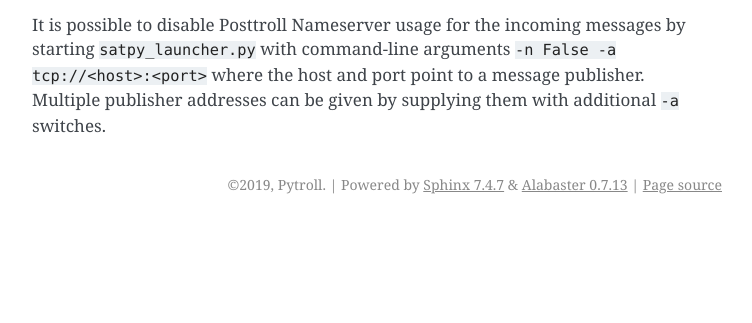
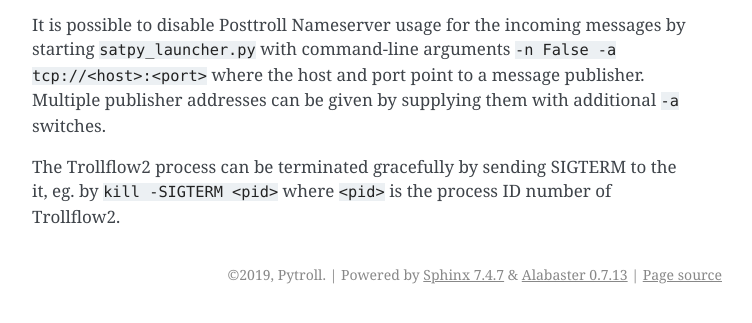
Before and after one commit to pytroll/trollflow2, a Sphinx documentation site: the page built from doc/source/launcher.rst, in a window 1280 px wide, cut to the strip 200-523 px from the top of the page. Shown: the whole strip, without its empty margins (388-1140 px from the left). Built offline with Sphinx 7.4.7, drawn with Linux system fonts in a browser that asks for light colours.

Commit message:
Add a mention about SIGTERM in documentation.

```diff
--- a/doc/source/launcher.rst
+++ b/doc/source/launcher.rst
@@ -11,3 +11,7 @@ messages by starting ``satpy_launcher.py`` with command-line arguments
 ``-n False -a tcp://<host>:<port>`` where the host and port point to a
 message publisher. Multiple publisher addresses can be given by supplying
 them with additional ``-a`` switches.
+
+The Trollflow2 process can be terminated gracefully by sending SIGTERM
+to the it, eg. by ``kill -SIGTERM <pid>`` where ``<pid>`` is the
+process ID number of Trollflow2.
```
